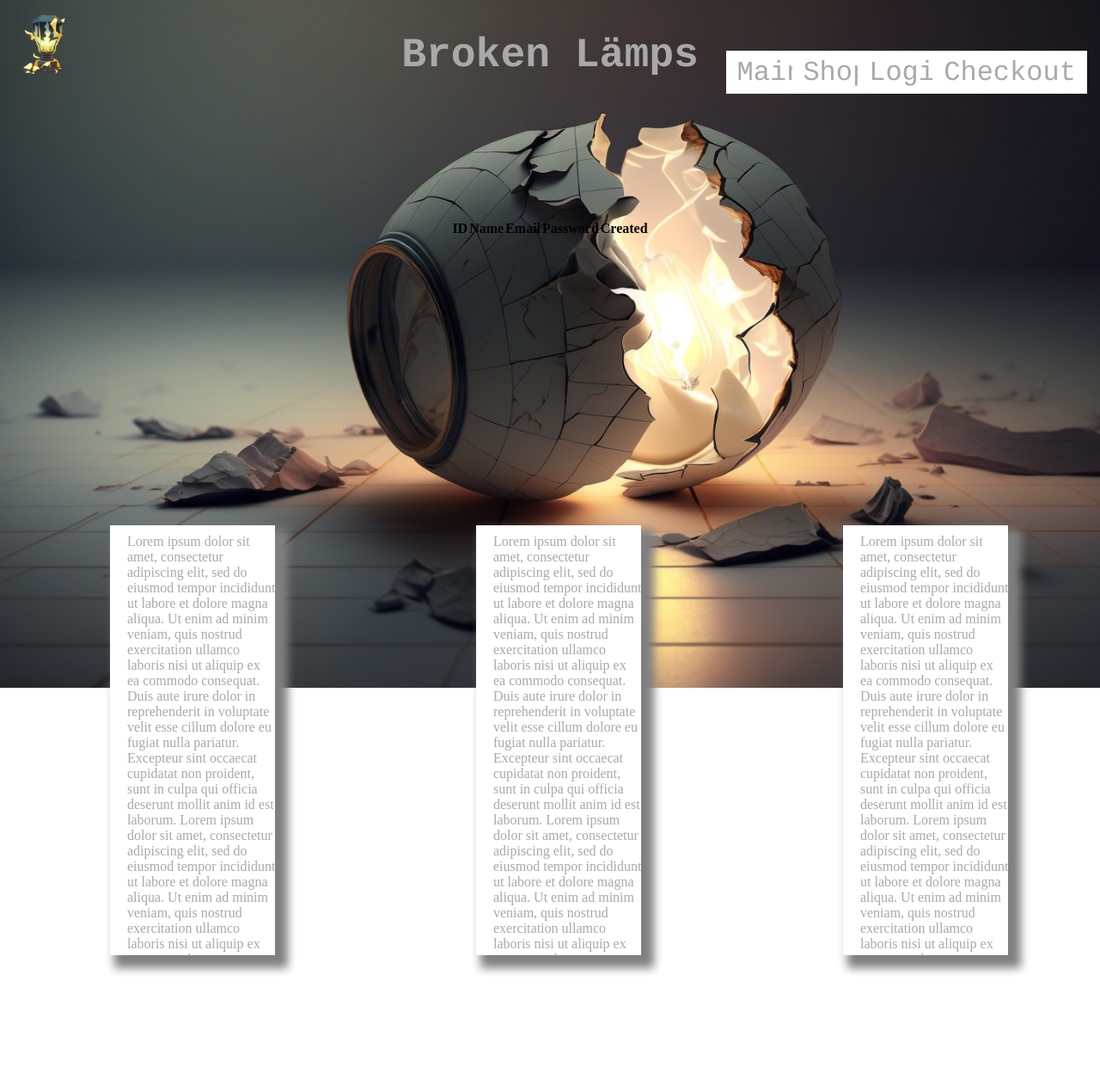
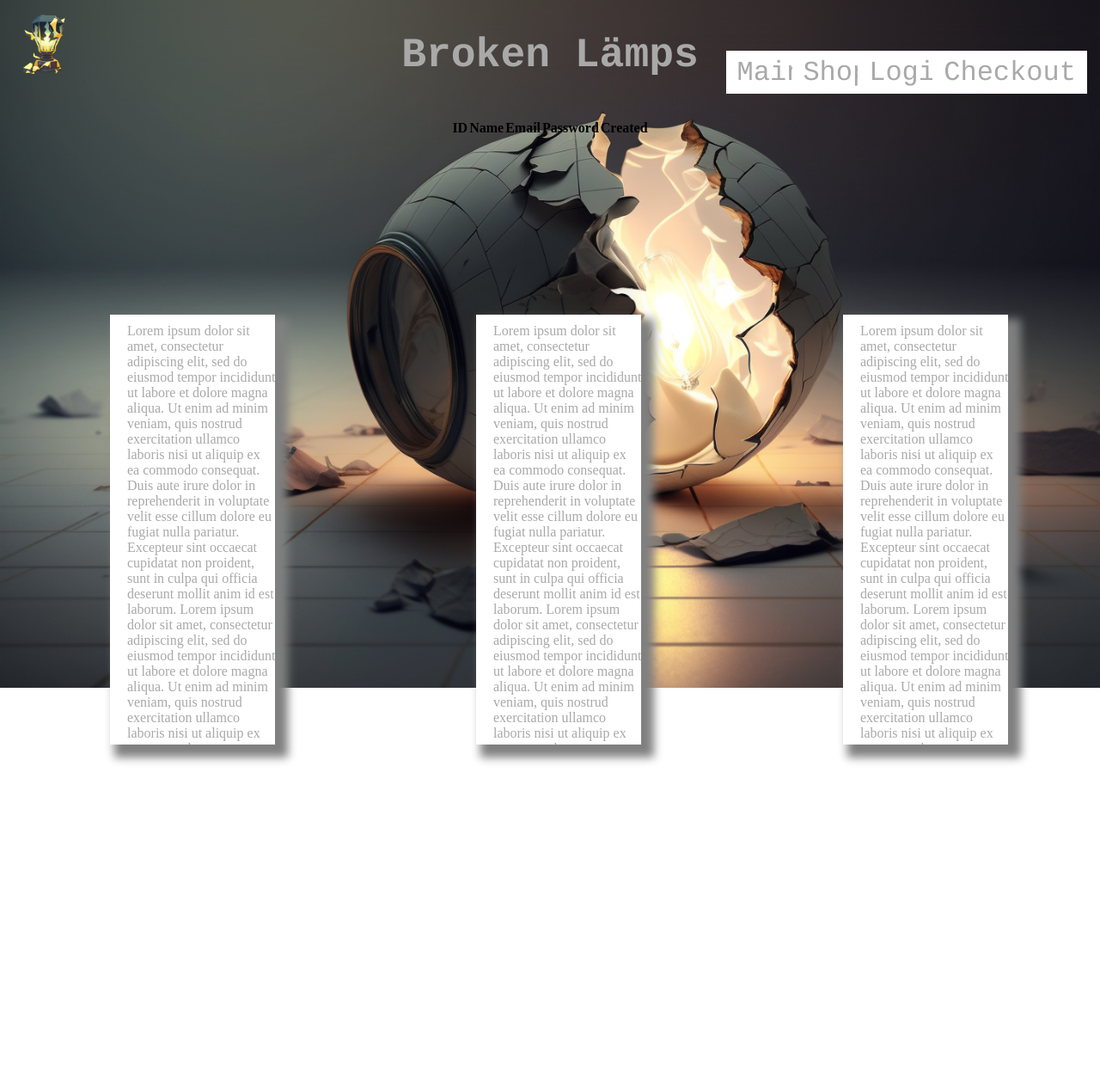
Before and after one commit to Candyyn/D0018E, a Python web app: template templates/index.html in a window 1280 px wide. Shown: the whole page at 86% size. After the commit the page ends 888 px from the top, so only its background shows below. Run offline with Jinja, Linux system fonts and the light colour scheme; the template is opened without the code that fills it, so the values that code supplies are empty.

Commit message:
uppdatera alla sidor och bakgrund

```diff
--- a/public/Style.css
+++ b/public/Style.css
@@ -10,7 +10,11 @@ body {
     background-size: cover;
     position: absolute;
 }
-
+header{
+    backdrop-filter: blur(20px);
+    position: fixed;
+    width: 100%;
+}
 
 * {
     margin: 0;
@@ -25,7 +29,10 @@ img {
     margin-left: 2%;
     margin-top: 1%;
 }
-
+#test{
+    z-index: 3;
+    margin-top: 20%;
+}
 #Rubrik {
     color: darkgrey;
     font-family: courier;
@@ -95,7 +102,7 @@ img {
     width: 15%;
     height: 500px;
     margin-left: 10%;
-    margin-top: 25%;
+    margin-top: 15%;
     box-shadow: 10px 10px 10px 5px grey;
     color: darkgray;
     z-index: -1;
--- a/templates/index.html
+++ b/templates/index.html
@@ -6,8 +6,8 @@
     <link rel="stylesheet" href="Style.css">
 </head>
 <body>
+<div class="background"></div>
 <header>
-    <div class="background"></div>
     <img src="/img/logo.png" alt="logo">
 
     <h1 id="Rubrik">Broken Lämps</h1>
@@ -18,9 +18,6 @@
     <button onclick="document.location='./checkout'" class="button button4">Checkout</button>
 
 
-    <svg id="Top1">
-        <rect/>
-    </svg>
 
 </header>
 
```
